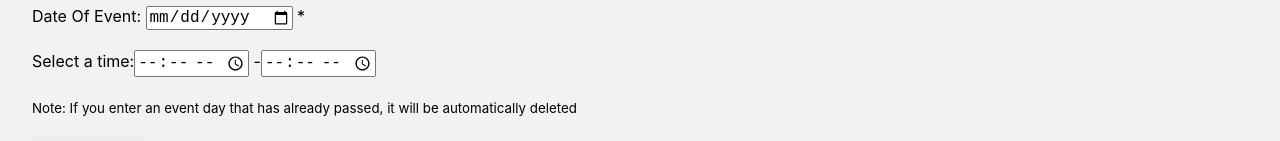
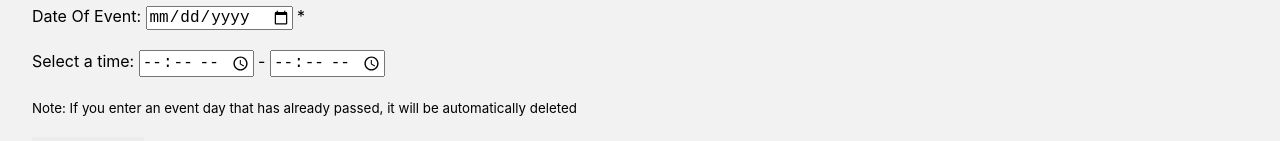
Before and after one commit to justindhillon/ubcevents, a Next.js app: page /create in a window 1280 px wide. Shown: the part 470-611 px from the top of the page. Built offline with nearby package versions, Linux system fonts and the light colour scheme; no server answers.

Commit message:
modified:   pages/create.tsx

```diff
--- a/pages/create.tsx
+++ b/pages/create.tsx
@@ -64,12 +64,13 @@ const Draft: React.FC = () => {
             value={eventDate}
           /> *
           <br /><br />
-          <label for="appt">Select a time:</label>
+          <label for="appt">Select a time:  </label>
           <input
             type="time"
             onChange={(e) => setStartTime(e.target.value)}
             value={startTime}
-          /> -
+          />
+          <text>  -  </text>
           <input
             type="time"
             onChange={(e) => setEndTime(e.target.value)}
```
